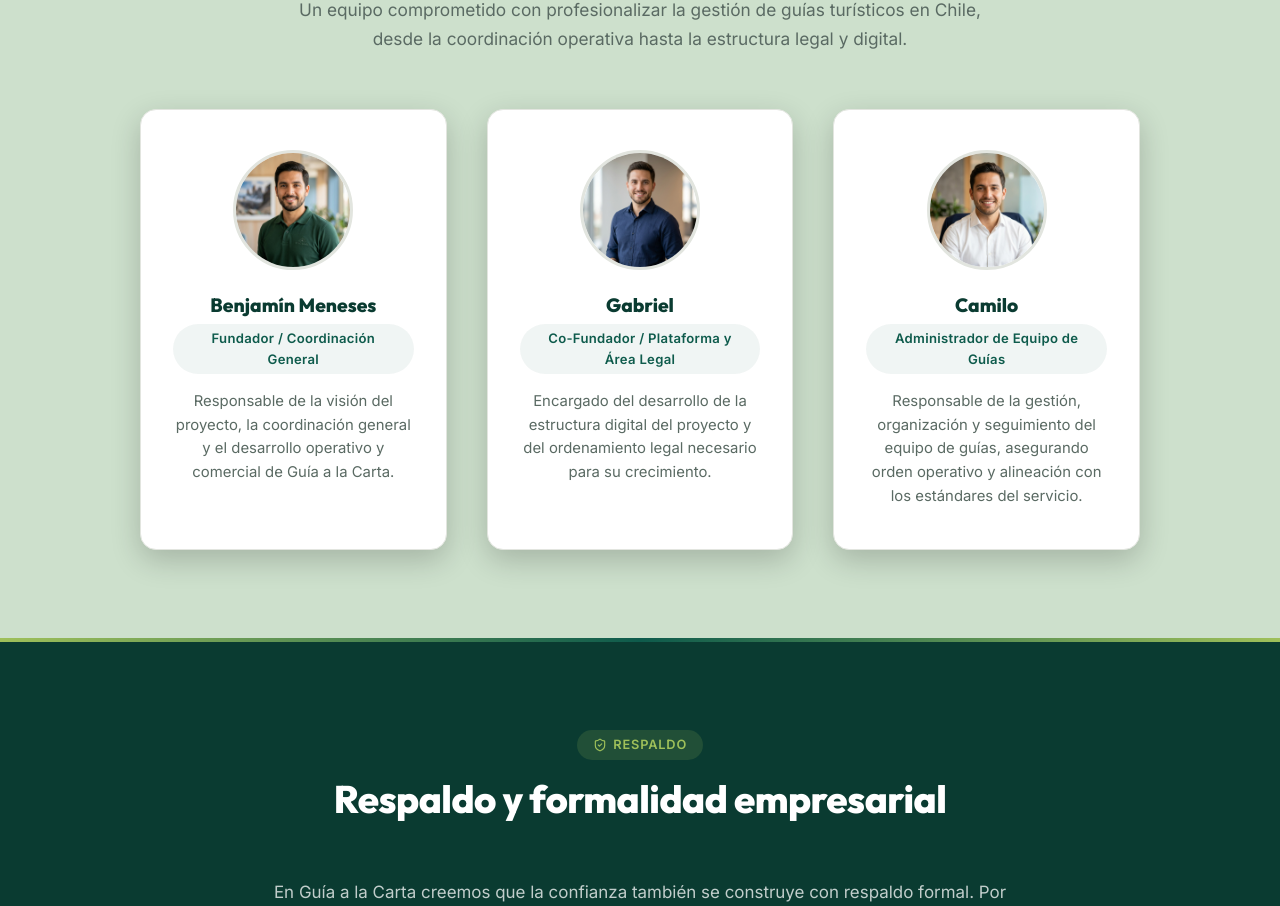
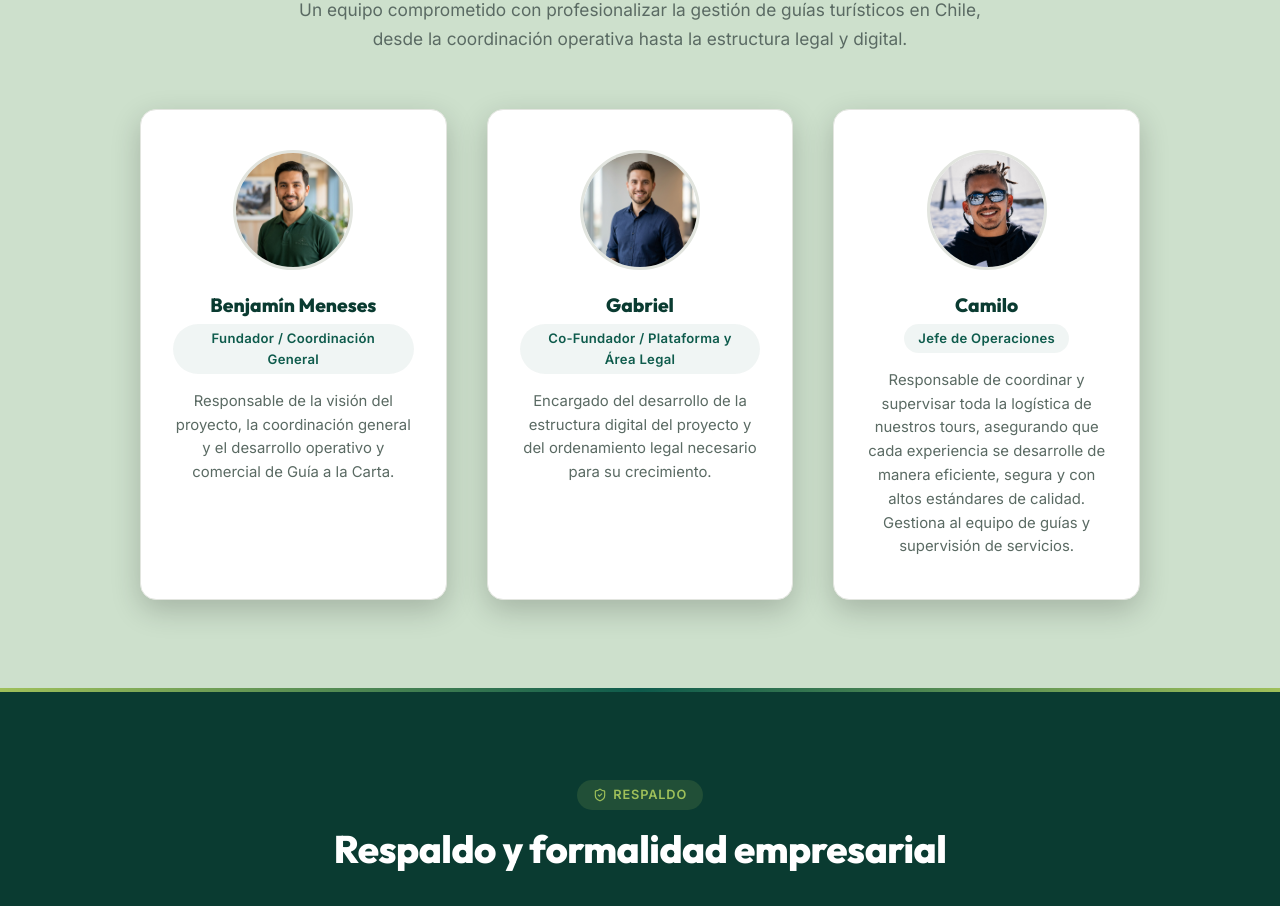
Before and after one commit to guiaalacartaoficial/guia-a-la-carta-web, a React (Vite) app: page /quienes-somos in a window 1280 px wide. Shown: the part 4069-4975 px from the top of the page. Built offline with nearby package versions, Linux system fonts and the light colour scheme; no server answers.

Commit message:
Actualizacion de perfil de Camilo: nuevo cargo, descripcion y foto

```diff
--- a/src/pages/QuienesSomos.jsx
+++ b/src/pages/QuienesSomos.jsx
@@ -51,9 +51,9 @@ const teamMembers = [
   },
   {
     name: 'Camilo',
-    role: 'Administrador de Equipo de Guías',
-    photo: '/team-camilo.png',
-    description: 'Responsable de la gestión, organización y seguimiento del equipo de guías, asegurando orden operativo y alineación con los estándares del servicio.'
+    role: 'Jefe de Operaciones',
+    photo: '/foto-perfil-camilo.PNG',
+    description: 'Responsable de coordinar y supervisar toda la logística de nuestros tours, asegurando que cada experiencia se desarrolle de manera eficiente, segura y con altos estándares de calidad. Gestiona al equipo de guías y supervisión de servicios.'
   }
 ];
 
```
Also changed, not shown: public/foto-perfil-camilo.PNG (added).
